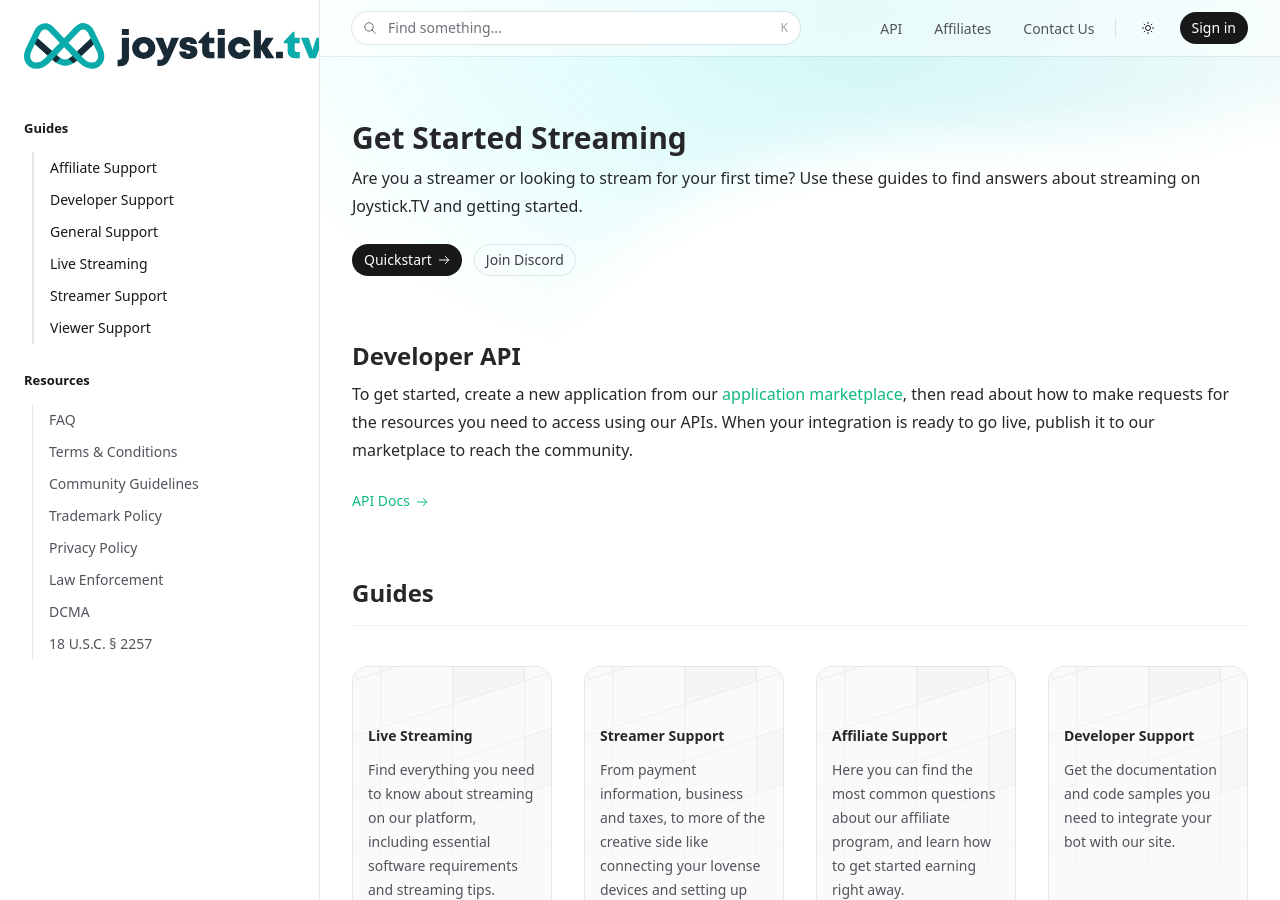
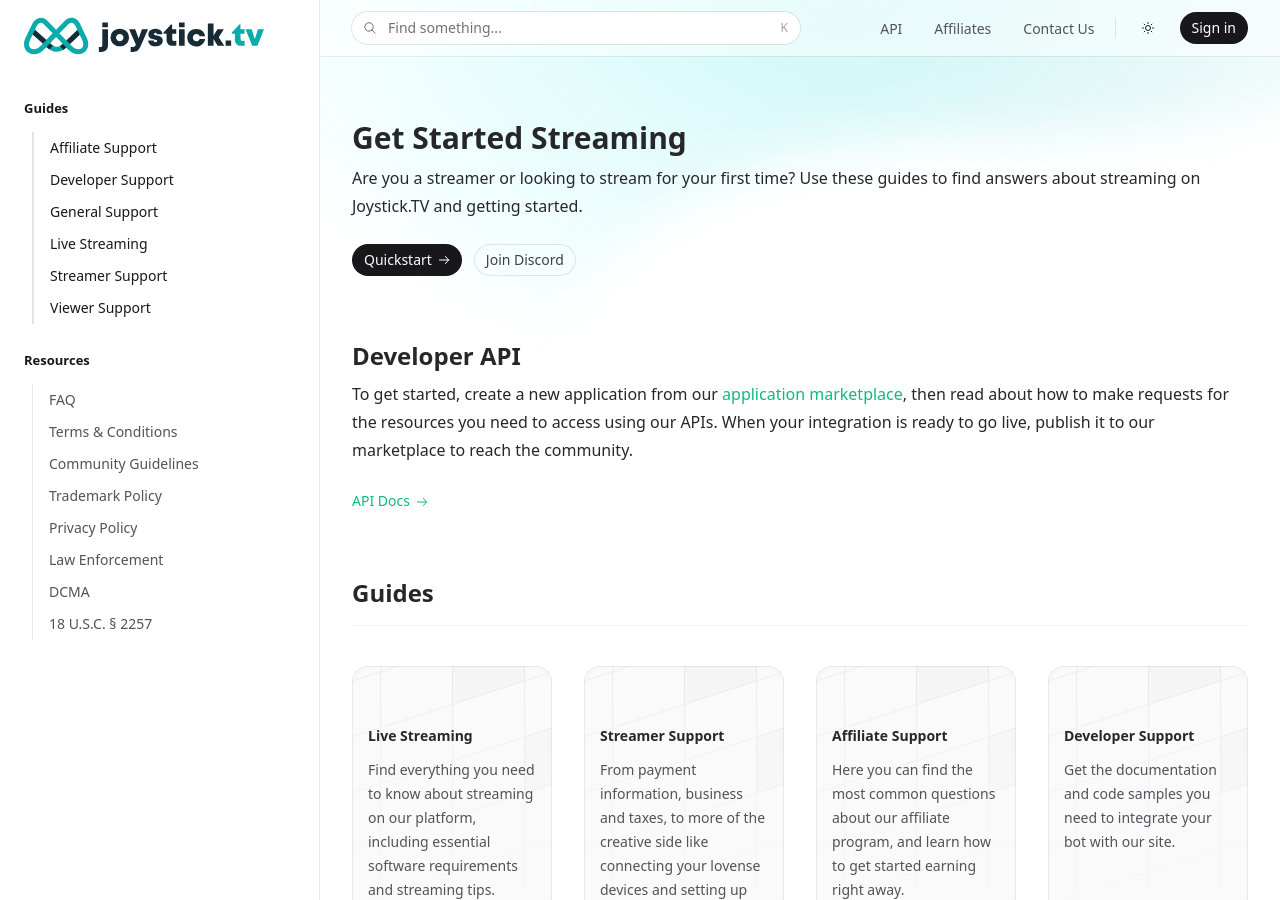
Before and after one commit to joysticktv/joysticktv.github.io, a Jekyll site: the page built from index.md, in a window 1280 px wide and 900 px high. Built offline with Jekyll 4.4.1, drawn with Linux system fonts in a browser that asks for light colours; nearby versions of some CDN libraries.

Commit message:
shrink up the logo a bit

```diff
--- a/theme/_includes/site-header.html
+++ b/theme/_includes/site-header.html
@@ -2,11 +2,11 @@
 	<div class="contents lg:pointer-events-auto lg:block lg:w-72 lg:overflow-y-auto lg:border-r lg:border-zinc-900/10 lg:px-6 lg:pb-8 lg:pt-4 lg:dark:border-white/10 xl:w-80">
 		<div class="hidden lg:flex">
 			<a aria-label="Home" href="/">
-				<svg width="300" height="60" class="dark:hidden">
-					<image xlink:href="{% if jekyll.environment == 'production' %}{{ site.theme.baseurl }}{% endif %}/theme/assets/images/joysticktv-logo-light-background.svg" src="" width="300" height="60"/>
+				<svg width="240" height="40" class="dark:hidden">
+					<image xlink:href="{% if jekyll.environment == 'production' %}{{ site.theme.baseurl }}{% endif %}/theme/assets/images/joysticktv-logo-light-background.svg" src="" width="240" height="40"/>
 		 		</svg>
-				 <svg width="300" height="60" class="hidden dark:inline">
-					<image xlink:href="{% if jekyll.environment == 'production' %}{{ site.theme.baseurl }}{% endif %}/theme/assets/images/joysticktv-logo-dark-background.svg" src="" width="300" height="60"/>
+				 <svg width="240" height="40" class="hidden dark:inline">
+					<image xlink:href="{% if jekyll.environment == 'production' %}{{ site.theme.baseurl }}{% endif %}/theme/assets/images/joysticktv-logo-dark-background.svg" src="" width="240" height="40"/>
 		 		</svg>
 			</a>
 		</div>
```
